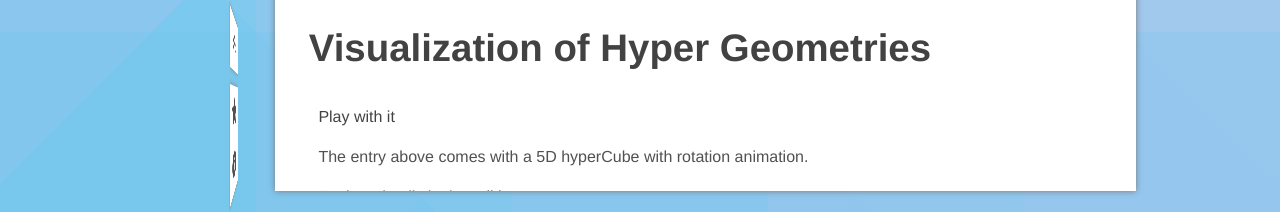
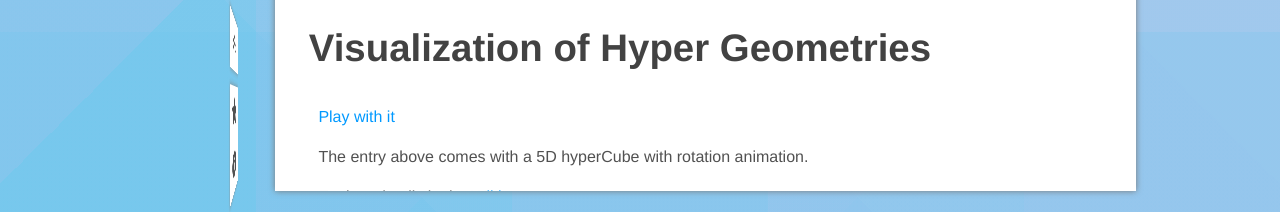
Before and after one commit to SdtElectronics/jekyll-theme-antarctica, a Jekyll site: the page built from collections/_projects/2019-6-15-HDGV.md, in a window 1280 px wide. Shown: the part 688-900 px from the top of the page. Built offline with Jekyll 4.4.1, drawn with Linux system fonts in a browser that asks for light colours; comment, search, counter and statistics services are not loaded.

Commit message:
fix valine url bug

```diff
--- a/_config.yml
+++ b/_config.yml
@@ -62,6 +62,7 @@ template:
 valine:
   appId: "GoHOdR14a6Qubobq68emQ8n2-MdYXbMMI"
   appKey: "SCxcdTzApt8RXJVrtqsDXay0"
+  serverURLs: https://gohodr14.api.lncldglobal.com
 
 exclude:
   - ./.reff/
--- a/_includes/widgets/comment.html
+++ b/_includes/widgets/comment.html
@@ -7,7 +7,8 @@
             el: '#vcomments',
             appId: '{{ site.valine.appId }}',
             appKey: '{{ site.valine.appKey }}',
-            lang: 'en'
+            lang: 'en',
+            serverURLs: '{{ site.valine.serverURLs }}'
         });
 
         document.getElementById("veditor").setAttribute("rows", "1");
--- a/_includes/widgets/global_cmt.html
+++ b/_includes/widgets/global_cmt.html
@@ -8,7 +8,8 @@
             appId: '{{ site.valine.appId }}',
             appKey: '{{ site.valine.appKey }}',
             lang: 'en',
-            path: "home"
+            path: "home",
+            serverURLs: '{{ site.valine.serverURLs }}'
         });
 
         document.getElementById("veditor").setAttribute("rows", "1");
--- a/assets/css/style.css
+++ b/assets/css/style.css
@@ -89,6 +89,10 @@ body{
 a,a:link,a:visited,a:hover,a:active{
     color: var(--foreground-emph);
     text-decoration: none;
+}
+
+article a, article a:link, article a:visited, article a:hover, article a:active{
+    color: #0099ff;
 }
 
 .nf{
@@ -574,7 +578,7 @@ table th, table td {
 #midContTop+.mulRowElem>h1{
     font-size: 2.7rem;
     margin: -3.4rem 0rem 0px 0.6rem;
-    text-shadow: 0px 0px 3px #333;
+    text-shadow: 0px 0px 3.3px #333;
 }
 
 .mid-hori-tgl{
@@ -651,7 +655,7 @@ table th, table td {
     background-size: cover;
     background-position: center;
     cursor: pointer;
-    box-shadow: inset 0px 0px 4rem rgb(163 188 208);
+    box-shadow: inset 0 -4.5rem 6.3rem -3rem rgb(52, 67, 81);
 }
 
 .mulRowElem::before, html::before{
@@ -704,7 +708,7 @@ table th, table td {
 }
 
 .mulRowPrev:hover{
-    box-shadow: inset 0px 0px 3rem #fff;
+    box-shadow: inset 0 -4.5rem 6.3rem -3rem rgb(89, 107, 120);
 }
 
 .mulRowElem>h1{
@@ -714,7 +718,7 @@ table th, table td {
     font-weight: 500;
     font-size: 1.7rem;
     color: #fff;
-    text-shadow: 0px 0px 2.4px #333;
+    text-shadow: 0px 0px 3px #333;
     overflow: hidden;
     text-overflow: ellipsis;
     white-space: nowrap;
@@ -766,6 +770,7 @@ table th, table td {
 .eyeCatcher{
     width: 100%;
     max-height: calc(100vh - 9.9rem);
+    object-fit: cover;
 }
 
 #midGrid{
@@ -795,6 +800,7 @@ table th, table td {
 .gridPrev{
     position: relative;
     background-size: cover;
+    background-position: center;
     display: block;
     height: 13rem;
     cursor: pointer;
```
Also changed, not shown: Antarctica.gemspec.
